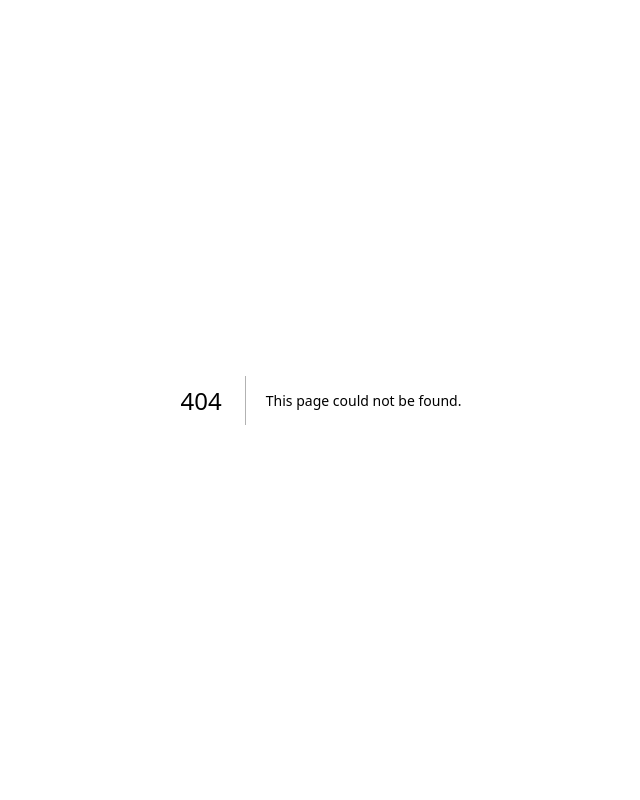
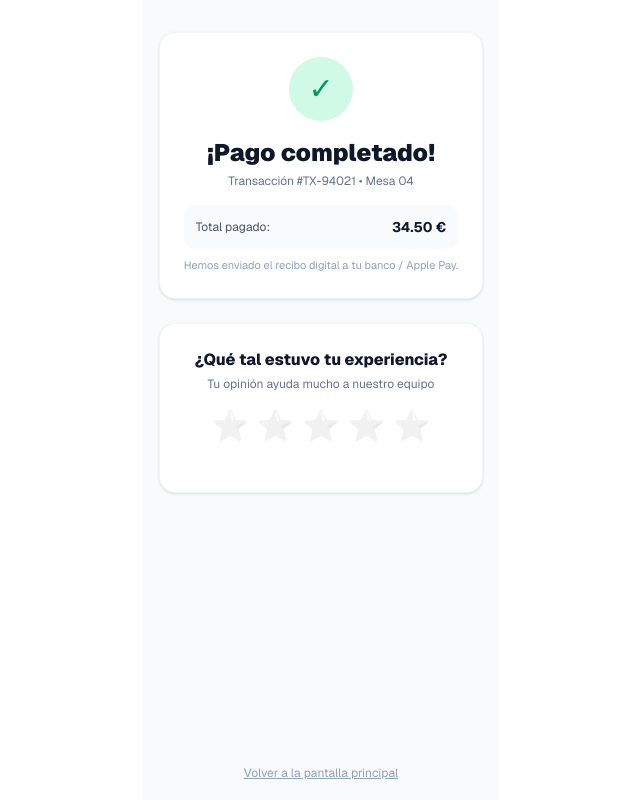
Before and after one commit to mochilaymate/pay-at-table, a Next.js app: page /success in a window 1280 px wide. Before the commit this address had no page. Shown: the whole page, without its empty margins (319-959 px from the left). Built offline with nearby package versions, Linux system fonts and the light colour scheme.

Commit message:
Añadida pantalla de éxito y Smart Review Gate para Google Maps

```diff
--- a/app/page.tsx
+++ b/app/page.tsx
@@ -214,10 +214,10 @@ export default function Home() {
           <span className="text-2xl font-black text-slate-900">{totalAmount.toFixed(2)} €</span>
         </div>
 
-        <button
-          onClick={() => alert('Simulación de pago iniciada')}
-          className="w-full bg-slate-900 hover:bg-black text-white font-bold py-4 rounded-xl shadow-md transition-transform active:scale-[0.99] flex items-center justify-center gap-2"
-        >
+      <button
+  onClick={() => window.location.href = '/success'}
+  className="w-full bg-slate-900 hover:bg-black text-white font-bold py-4 rounded-xl shadow-md transition-transform active:scale-[0.99] flex items-center justify-center gap-2"
+>
           <span>Pay / GPay / Bizum</span>
           <span>•</span>
           <span>{t.payButton}</span>
--- /dev/null
+++ b/app/success/page.tsx
@@ -0,0 +1,123 @@
+'use client';
+
+import React, { useState } from 'react';
+import Link from 'next/link';
+
+export default function SuccessPage() {
+  const [rating, setRating] = useState<number | null>(null);
+  const [feedbackSent, setFeedbackSent] = useState<boolean>(false);
+  const [feedbackText, setFeedbackText] = useState<string>('');
+
+  // Reemplazar con el enlace real de la ficha de Google Maps del restaurante
+  const googleMapsUrl = "https://maps.google.com";
+
+  const handleFeedbackSubmit = (e: React.FormEvent) => {
+    e.preventDefault();
+    setFeedbackSent(true);
+  };
+
+  return (
+    <main className="max-w-md mx-auto min-h-screen bg-slate-50 p-4 font-sans text-slate-800 flex flex-col justify-between">
+
+      {/* Cabecera & Recibo Digital */}
+      <div>
+        <div className="bg-white p-6 rounded-2xl shadow-sm border border-slate-100 text-center mb-6 mt-4">
+          <div className="w-16 h-16 bg-emerald-100 text-emerald-600 rounded-full flex items-center justify-center mx-auto mb-4 text-3xl">
+            ✓
+          </div>
+          <h1 className="text-2xl font-black text-slate-900 mb-1">¡Pago completado!</h1>
+          <p className="text-xs text-slate-500 mb-4">Transacción #TX-94021 • Mesa 04</p>
+
+          <div className="bg-slate-50 p-3 rounded-xl text-xs text-slate-600 flex justify-between items-center mb-2">
+            <span>Total pagado:</span>
+            <span className="font-bold text-slate-900 text-sm">34.50 €</span>
+          </div>
+          <p className="text-[11px] text-slate-400">Hemos enviado el recibo digital a tu banco / Apple Pay.</p>
+        </div>
+
+        {/* Módulo de Reseñas Inteligente (Smart Review Gate) */}
+        <div className="bg-white p-6 rounded-2xl shadow-sm border border-slate-100 text-center">
+          <h2 className="font-extrabold text-slate-900 mb-1">¿Qué tal estuvo tu experiencia?</h2>
+          <p className="text-xs text-slate-500 mb-4">Tu opinión ayuda mucho a nuestro equipo</p>
+
+          {/* Selector de Estrellas */}
+          <div className="flex justify-center gap-2 mb-6">
+            {[1, 2, 3, 4, 5].map((star) => (
+              <button
+                key={star}
+                onClick={() => setRating(star)}
+                className={`text-3xl transition-transform active:scale-125 ${
+                  rating && rating >= star ? 'scale-110 opacity-100' : 'opacity-30 grayscale'
+                }`}
+              >
+                ⭐
+              </button>
+            ))}
+          </div>
+
+          {/* CASO 1: 4 ó 5 Estrellas (Redirección a Google Maps) */}
+          {rating && rating >= 4 && (
+            <div className="bg-emerald-50 border border-emerald-200 p-4 rounded-xl animate-fade-in">
+              <p className="text-xs text-emerald-800 font-bold mb-2">
+                ¡Nos alegra muchísimo! 🎉
+              </p>
+              <p className="text-xs text-emerald-700 mb-3">
+                ¿Nos apoyarías dejando una breve reseña pública en Google?
+              </p>
+              <a
+                href={googleMapsUrl}
+                target="_blank"
+                rel="noopener noreferrer"
+                className="inline-flex items-center justify-center gap-2 w-full bg-emerald-600 hover:bg-emerald-700 text-white font-bold py-3 rounded-xl text-xs shadow-md transition-all"
+              >
+                <span>⭐ Dejar reseña en Google Maps</span>
+              </a>
+            </div>
+          )}
+
+          {/* CASO 2: 1 a 3 Estrellas (Feedback privado interno) */}
+          {rating && rating <= 3 && !feedbackSent && (
+            <form onSubmit={handleFeedbackSubmit} className="bg-amber-50 border border-amber-200 p-4 rounded-xl text-left animate-fade-in">
+              <p className="text-xs text-amber-900 font-bold mb-1">
+                Lamentamos que tu experiencia no fuera perfecta. 🙏
+              </p>
+              <p className="text-xs text-amber-800 mb-3">
+                Cuéntanos qué podemos mejorar (mensajes leídos directamente por la gerencia):
+              </p>
+              <textarea
+                value={feedbackText}
+                onChange={(e) => setFeedbackText(e.target.value)}
+                placeholder="Escribe tus comentarios aquí..."
+                className="w-full p-2.5 border border-amber-300 rounded-lg text-xs bg-white text-slate-800 focus:outline-none focus:border-amber-500 mb-3"
+                rows={3}
+                required
+              />
+              <button
+                type="submit"
+                className="w-full bg-amber-800 hover:bg-amber-900 text-white font-bold py-2.5 rounded-lg text-xs transition-colors"
+              >
+                Enviar feedback privado
+              </button>
+            </form>
+          )}
+
+          {/* Confirmación de envío de feedback privado */}
+          {feedbackSent && (
+            <div className="bg-slate-100 p-4 rounded-xl text-xs text-slate-700">
+              <p className="font-bold text-slate-900 mb-1">¡Gracias por tus comentarios!</p>
+              <p>Hemos notificado al encargado de turno para corregirlo de inmediato.</p>
+            </div>
+          )}
+        </div>
+      </div>
+
+      {/* Pie de página */}
+      <div className="mt-6 text-center">
+        <Link href="/" className="text-xs text-slate-400 hover:text-slate-600 underline">
+          Volver a la pantalla principal
+        </Link>
+      </div>
+
+    </main>
+  );
+}
```
